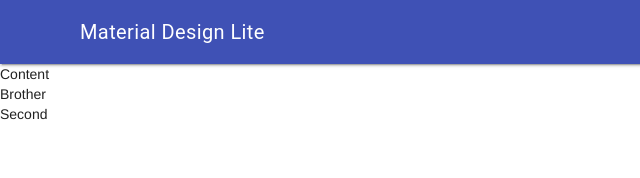
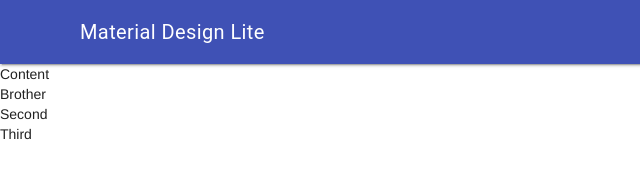
Before and after one commit to mikniche/mdl, a website: page index.html in a window 1280 px wide. Shown: the full height of the page, 0-640 px from the left. Drawn offline with nearby package versions, Linux system fonts and the light colour scheme.

```diff
--- a/index.html
+++ b/index.html
@@ -44,6 +44,7 @@
             <div>Content</div>
             <div>Brother</div>
             <div>Second</div>
+            <div>Third</div>
         </main>
     </div>
 
```
